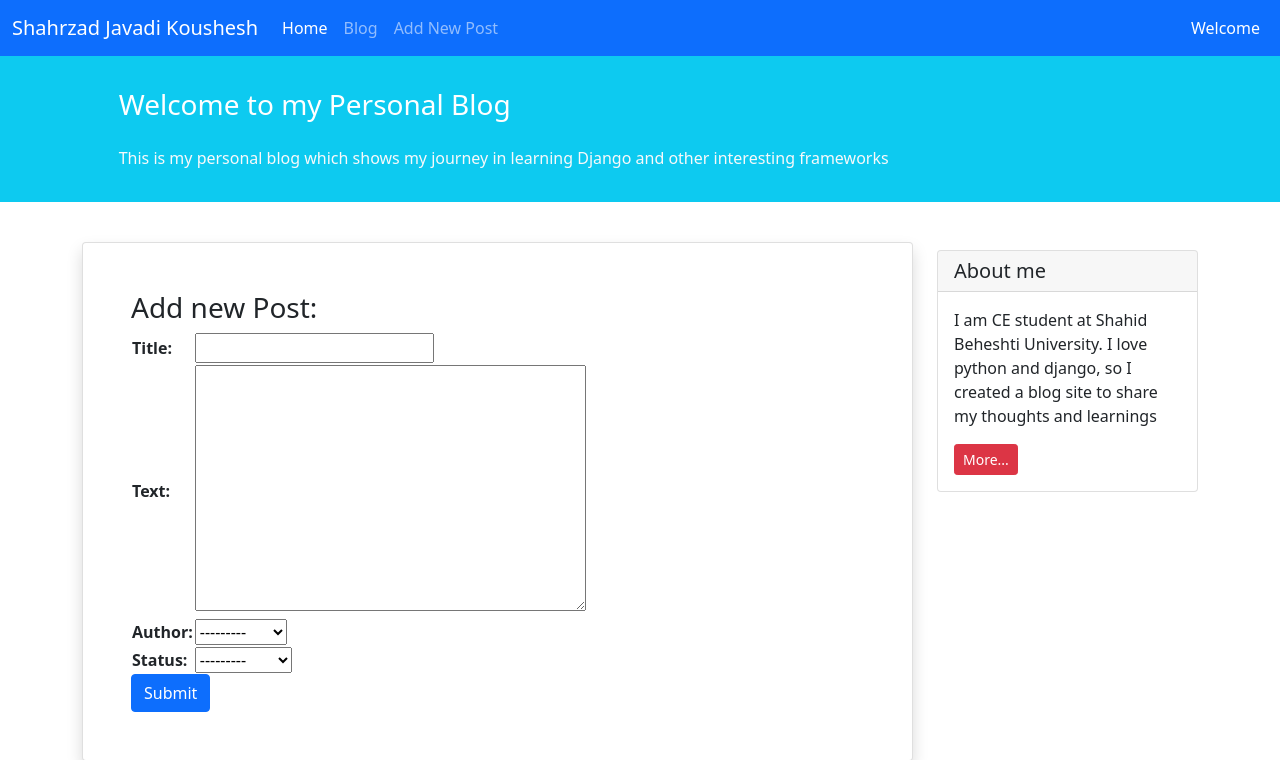
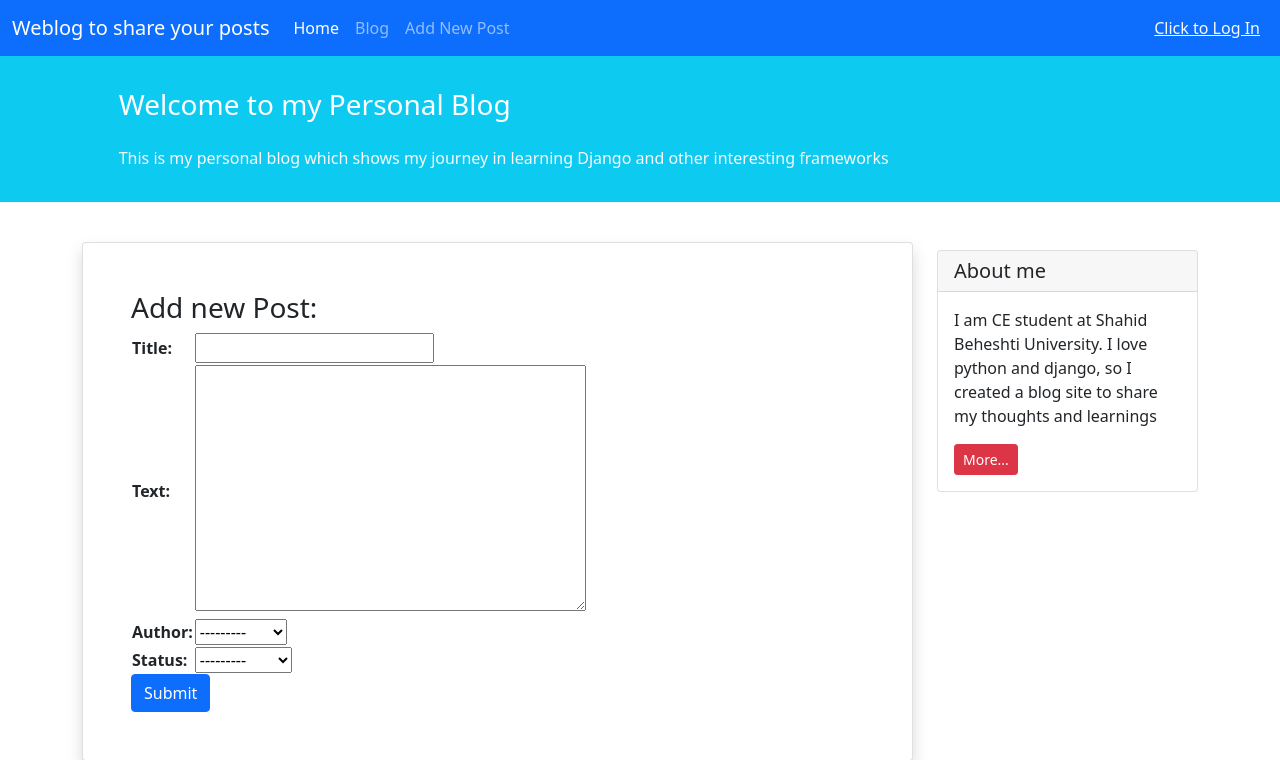
Before and after one commit to shahrzadJavadiKoushesh/Personal-Blog, a Django app: page /create/ in a window 1280 px wide. Shown: the top 760 px of the page. Run offline with Django 4.2, Linux system fonts and the light colour scheme; data comes from the database, SQL or seed files in the repository.

Commit message:
login user authentication

```diff
--- a/templates/_base.html
+++ b/templates/_base.html
@@ -14,7 +14,7 @@
 <body>
     <nav class="navbar navbar-expand-lg navbar-dark bg-primary">
         <div class="container-fluid">
-            <a class="navbar-brand" href="#">Shahrzad Javadi Koushesh</a>
+            <a class="navbar-brand" href="#">Weblog to share your posts</a>
             <button class="navbar-toggler" type="button" data-bs-toggle="collapse" data-bs-target="#navbarNavAltMarkup"
                     aria-controls="navbarNavAltMarkup" aria-expanded="false" aria-label="Toggle navigation">
                 <span class="navbar-toggler-icon"></span>
@@ -26,7 +26,13 @@
                     <a class="nav-link" href="{% url 'post_create' %}">Add New Post</a>
                 </div>
             </div>
-            <div class="mx-2 text-white">Welcome</div>
+            <div class="mx-2 text-white">
+                {% if user.is_authenticated %}
+                    Welcome {{ user.username }}
+                {% else %}
+                    <a class="text-light" href="{% url 'login' %}">Click to Log In</a>
+                {% endif %}
+            </div>
         </div>
     </nav>
 
```
